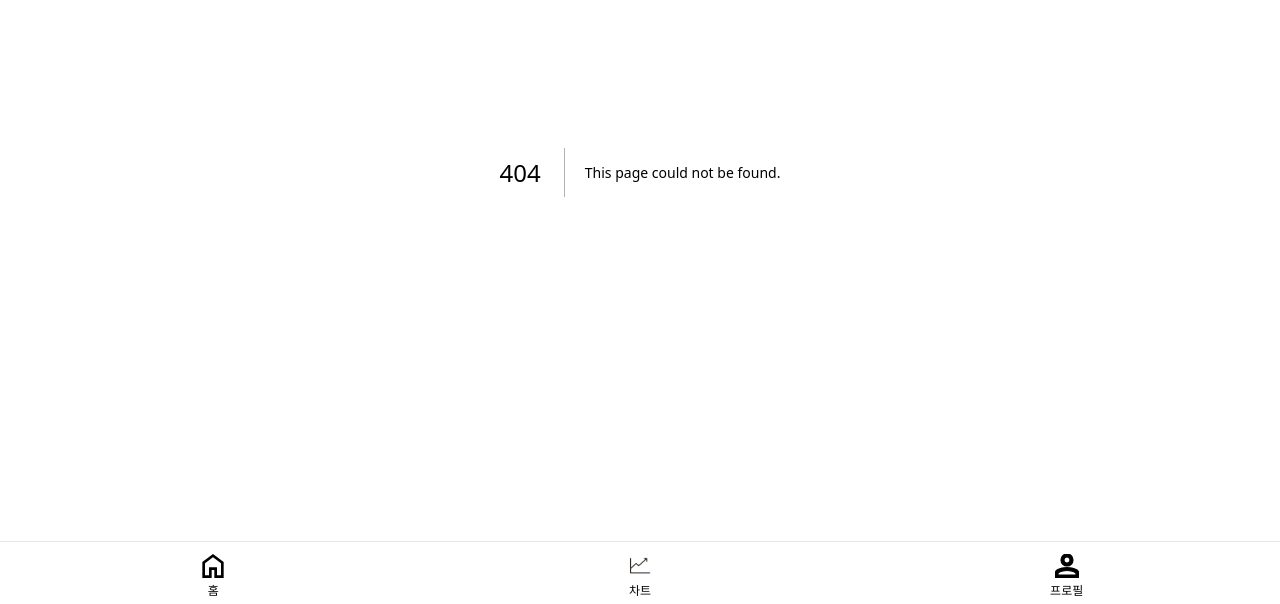
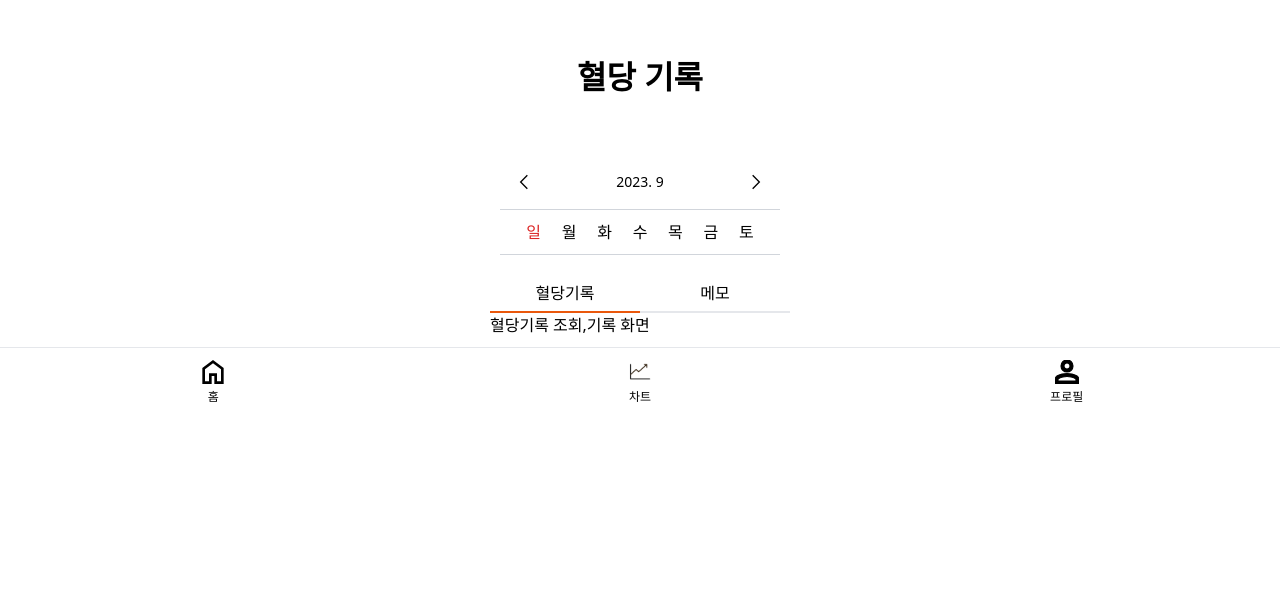
Before and after one commit to BloodSugarManagement/BloodSugar, a Next.js app: page /record in a window 1280 px wide. Before the commit this address had no page. Shown: the part 196-800 px from the top of the page. Built offline with nearby package versions, Linux system fonts and the light colour scheme.

Commit message:
<design>:혈당기록 페이지 및 달력 마크업

```diff
--- /dev/null
+++ b/app/components/Calender/MonthlyCalender.tsx
@@ -0,0 +1,58 @@
+"use client";
+import { useState } from "react";
+import { GrPrevious } from "react-icons/gr";
+import { GrNext } from "react-icons/gr";
+
+export default function MonthlyCalender() {
+  const today = {
+    year: new Date().getFullYear(),
+    month: new Date().getMonth(),
+  };
+
+  // 현재 월의 시작요일
+  const curMonthStartDay = new Date(today.year, today.month, 1).getDay();
+  // 현재 월의 마지막 날짜
+  const curMonthLastDate = new Date(today.year, today.month + 1, 0);
+  // 이전 월의 마지막 날짜
+  const prevMonthLastDate = new Date(today.year, today.month, 0);
+  // 다음 월의 시작요일
+  const nextMonthStartDate = new Date(today.year, today.month + 1, 1);
+
+  const days: Date[] = [];
+
+  const dayOfWeek = ["일", "월", "화", "수", "목", "금", "토"];
+  const [selectedYear, setSelectedYear] = useState(today.year);
+  const [selectedMonth, setSelectedMonth] = useState(today.month);
+  const [selectedDay, setSelectedDay] = useState();
+
+  return (
+    <section className="bg-white p-2.5">
+      {/*<span>
+        {curMonthStartDay +
+          " " +
+          curMonthLastDate +
+          " " +
+          prevMonthLastDate +
+          " " +
+          nextMonthStartDate}
+      </span>*/}
+      <div className="flex items-center justify-between p-4">
+        <button>
+          <GrPrevious />
+        </button>
+        <span className="text-sm">{selectedYear + ". " + selectedMonth}</span>
+        <button>
+          <GrNext />
+        </button>
+      </div>
+      <div className="grid grid-cols-7 py-2.5 px-4 text-center border-y border-gray-300">
+        {dayOfWeek.map((day, index) => (
+          <div key={index} className={`${day === "일" ? "text-red-600" : ""}`}>
+            {day}
+          </div>
+        ))}
+        {}
+      </div>
+    </section>
+  );
+}
--- /dev/null
+++ b/app/record/page.tsx
@@ -0,0 +1,23 @@
+import MonthlyCalender from "../components/Calender/MonthlyCalender";
+import Titletxt from "../components/Titletxt";
+
+export default function Record() {
+  return (
+    <div className="w-80 p-2.5 flex flex-col">
+      <Titletxt titleTxt="혈당 기록" />
+      <MonthlyCalender />
+      <section className="mt-2">
+        <div className="flex">
+          <div className="flex-1 py-2 h-10 border-b-2 border-orange-600 text-center cursor-pointer">
+            혈당기록
+          </div>
+          <div className="flex-1 py-2 h-10 border-b-2 border-inherit text-center cursor-pointer">
+            메모
+          </div>
+        </div>
+        <div>혈당기록 조회,기록 화면</div>
+        <div className="hidden">메모 조회, 기록화면</div>
+      </section>
+    </div>
+  );
+}
--- a/package.json
+++ b/package.json
@@ -13,7 +13,8 @@
   "dependencies": {
     "next": "13.5.6",
     "react": "^18",
-    "react-dom": "^18"
+    "react-dom": "^18",
+    "react-icons": "^4.11.0"
   },
   "devDependencies": {
     "@types/node": "^20",
```
Also changed, not shown: 1 other file (tests, documents, lock files or other folders).
